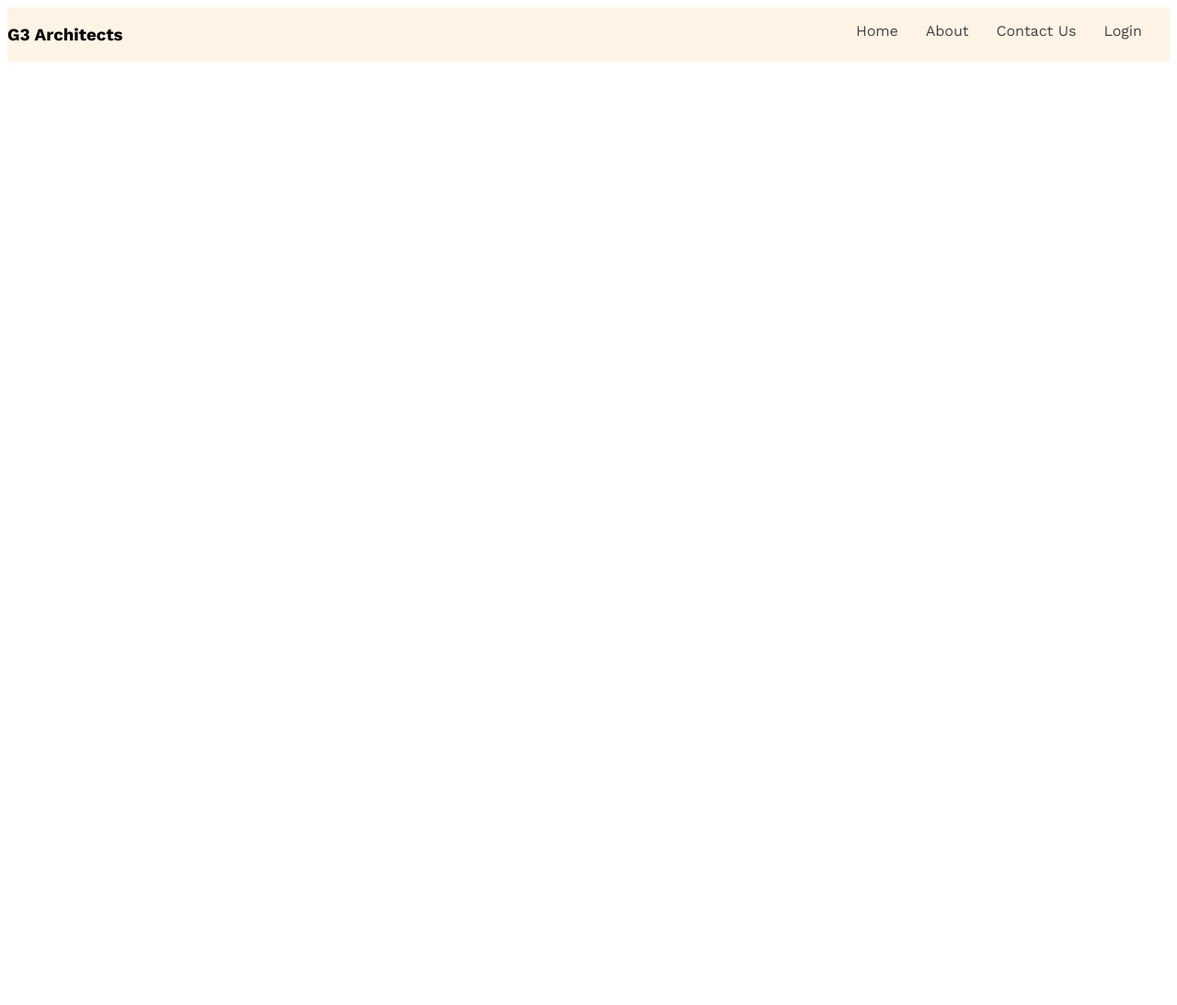
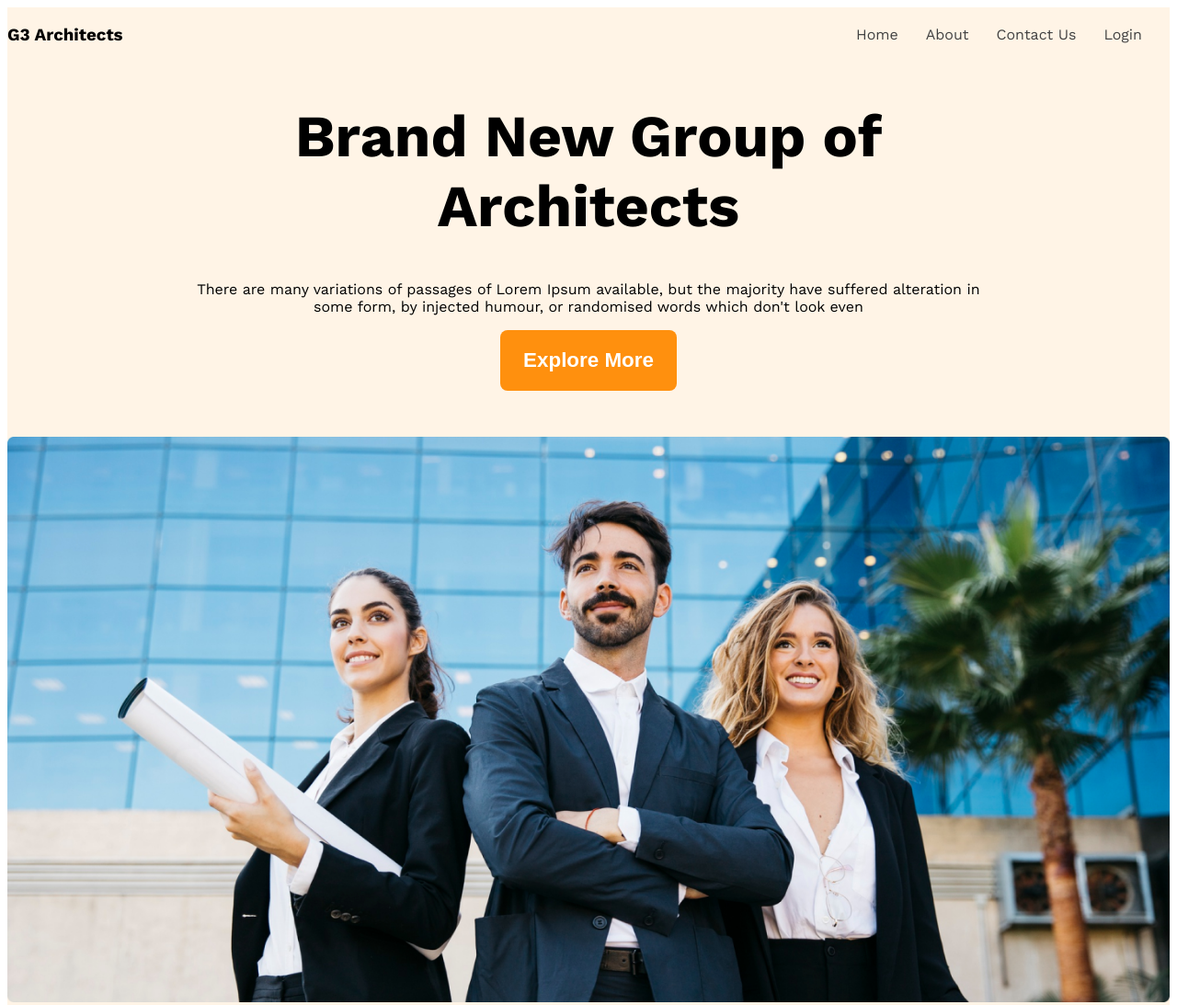
Before and after one commit to sabbir404e/g3-architects-website, a plain HTML site: page index.html in a window 1280 px wide. Shown: the top 1093 px of the page at 92% size. Before the commit the page ends 800 px from the top, so only its background shows below. Drawn offline with nearby package versions, Linux system fonts and the light colour scheme.

Commit message:
update code 3

```diff
--- a/index.html
+++ b/index.html
@@ -25,6 +25,13 @@
 
         <div class="banner">
 
+               <div class="banner-content">
+                <h1 class="banner-title">Brand New Group of Architects</h1>
+               <p class="banner-description">There are many variations of passages of Lorem Ipsum available, but the majority have suffered alteration in some form, by injected humour, or randomised words which don't look even</p>
+               <button class="btn-primary">Explore More</button>
+               </div>
+
+               <img class="banner-image" src="./images/banner.png" alt="">
         </div>
 
     </header>
--- a/styles/architects.css
+++ b/styles/architects.css
@@ -28,6 +28,16 @@
     background-color: rgba(255, 144, 14, 0.1);
 }
 
+.btn-primary{
+    background-color: #FF900E;
+    color: white;
+    padding: 20px 25px;
+    font-weight: 600;
+    font-size: 1.4rem;
+    border-radius: 8px;
+    border: none;
+}
+
 /* header styles */
 
 
@@ -36,6 +46,13 @@
 
 .navbar{
  justify-content: space-between;
+ align-items: center;
+}
+
+.brand{
+    font-weight: 700;
+    font-size: 3rem;
+    /* 16px = 1 rem */
 }
 
 .nav-item{
@@ -51,3 +68,27 @@
     max-width: 1440px;
     margin: 0 auto;
 }
+
+/* banner related styles */
+.banner-content{
+    max-width: 862px;
+    margin: 0 auto;
+    text-align: center;
+    margin-bottom: 50px;
+}
+
+.banner-title{
+
+    max-width: 700;
+    font-size: 4rem;
+}
+
+.banner-image{
+    width: 100%;
+}
+
+@media screen and (max-width: 576px){
+    .navbar, .nav-links{
+        flex-direction: column;
+    }
+}
```
